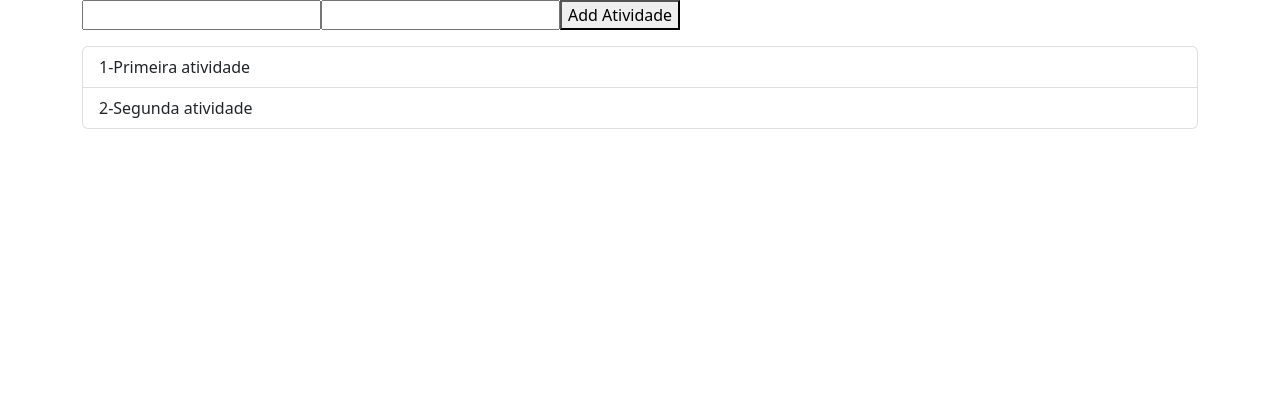
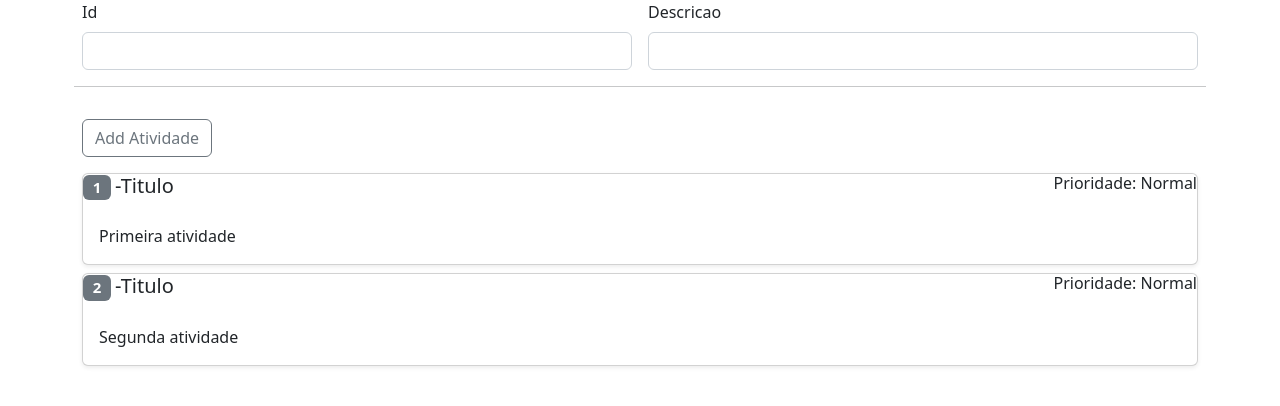
Before and after one commit to CleomilsonSales/.Net6.0_ReactJS, a React (Create React App) app in the folder pro-atividade-app/: page / in a window 1280 px wide. Shown: the top 406 px of the page. Built offline with nearby package versions, Linux system fonts and the light colour scheme.

Commit message:
Estudos de domingo 26/02/2023 12:50

```diff
--- a/pro-atividade-app/src/App.js
+++ b/pro-atividade-app/src/App.js
@@ -50,19 +50,42 @@
     //<>  é um fragments de forma reduzida a escrita
     //se passar os () depois de um função ele vai executar no momento da criação do jsx
     <>
-      <form>
-        <input id='id' type='text' placehold='Id' />
-        <input id='descricao' type='descricao' placehold='Descrição' />
-        <button onClick={ addAtividade }>Add Atividade</button>
+      <form class="row g-3">
+        <div class="col-md-6">
+          <label for="inputId" className='form-label'>Id</label>
+          <input id="id" type="text" className="form-control" />
+        </div>
+        <div class="col-md-6">
+          <label for="inputDescricao" className="form-label">Descricao</label>
+          <input id="descricao" type="descricao" className="form-control" />
+        </div>
+        <hr/>
+        <div class="col-12">
+          <button className="btn btn-outline-secondary" onClick={ addAtividade }>Add Atividade</button>
+        </div>
+
       </form>
 
-      <div className='mt-3'>
-        <ul className='list-group'>
+      <div className="mt-3">
           {atividades.map(ativ => (
-            <li key={ativ.id} className='list-group-item' >{ ativ.id }-{ativ.descricao }</li>
+            // como seria com estilo: style={{ width: "18rem" }}>
+            <div key={ativ.id} className="card mb-2 shadow-sm" >
+              <div className="d-flex justify-content-between">
+                <h5 className="card-title">
+                  <span className="badge bg-secondary me-1">{ ativ.id }</span>
+                   -Titulo
+                </h5>
+                <h6>
+                  Prioridade: Normal
+                </h6>
+              </div>
+              <div className="card-body">
+                <p className="card-text">{ativ.descricao }</p>
+              </div>
+            </div>
           ))}
-        </ul>
       </div>
+
     </>
   );
 }
```
